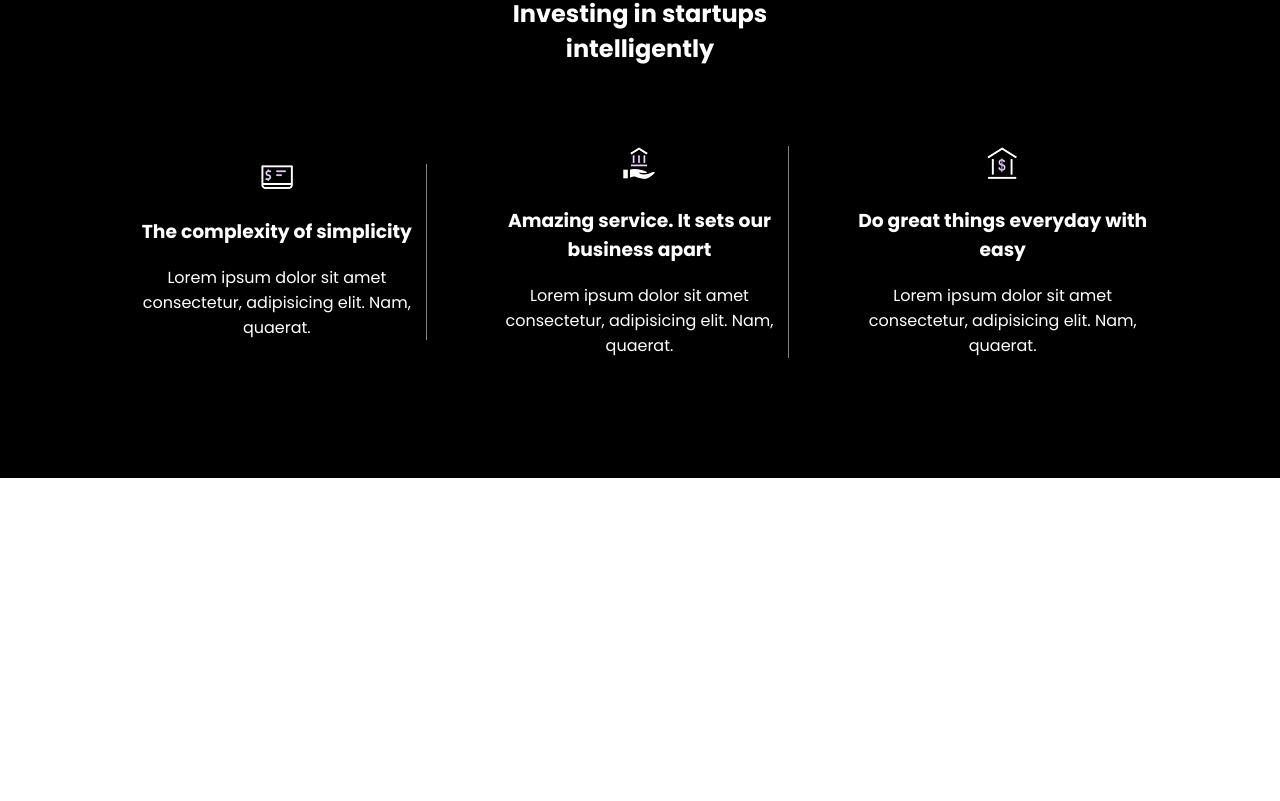
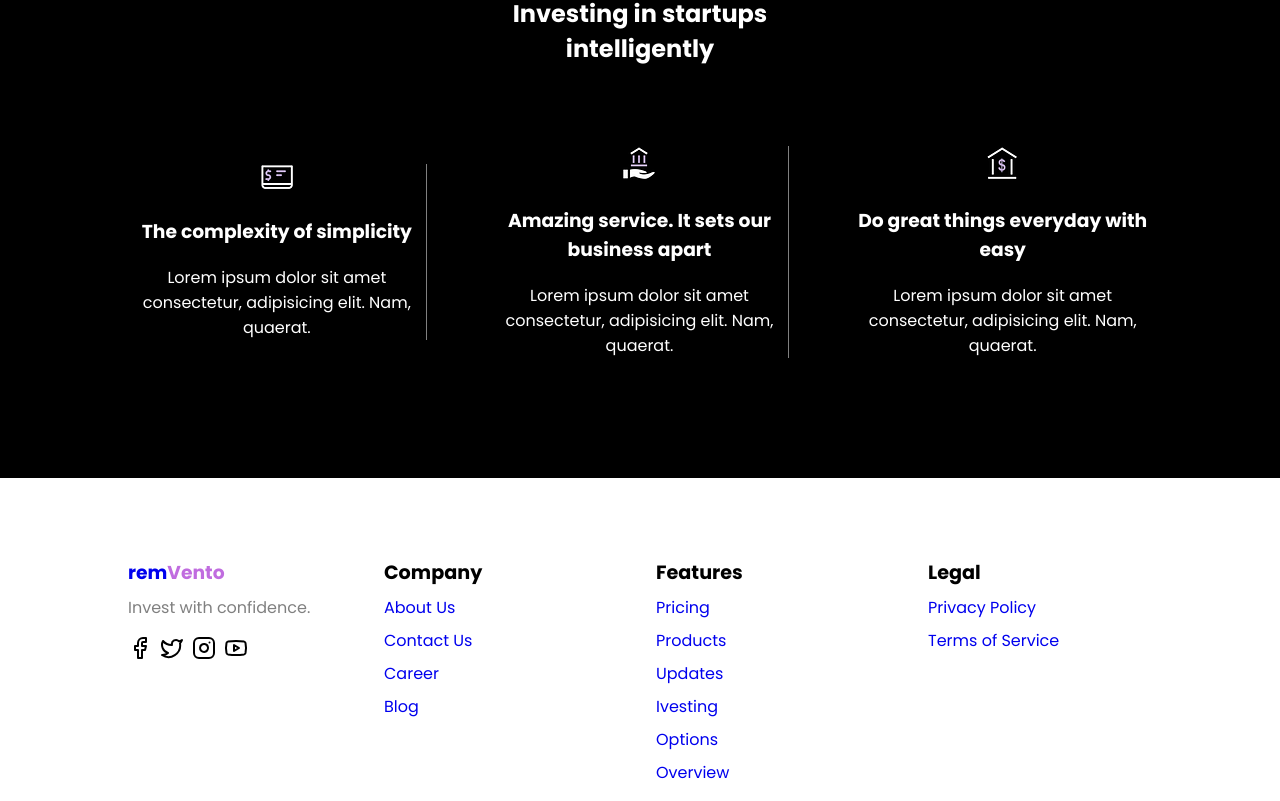
Before and after one commit to Remigit99/remsvento, a React (Vite) app in the folder Frontend/: page / in a window 1280 px wide. Shown: the part 2990-3791 px from the top of the page. Before the commit the page ends 3468 px from the top, so only its background shows below. Built offline with nearby package versions, Linux system fonts and the light colour scheme.

Commit message:
modify footer

```diff
--- a/Frontend/src/pages/Home.jsx
+++ b/Frontend/src/pages/Home.jsx
@@ -8,7 +8,7 @@ import icon2 from "../assets/icon2.png"
 import icon3 from "../assets/icon3.png"
 import "../../styles/homeStyle.css"
 import { Link } from "react-router-dom"
-import { ArrowRight, CheckCircle, Package } from "lucide-react"
+import { ArrowRight, CheckCircle, Package, Facebook, TwitterIcon, Instagram, Youtube } from "lucide-react"
 
 const Home = () => {
     return (
@@ -221,7 +221,7 @@ const Home = () => {
 
                             <article>
                                 <div className="icon">
-                                <img src={icon2} />
+                                    <img src={icon2} />
 
                                 </div>
                                 <h3>Amazing service. It sets our business apart</h3>
@@ -250,6 +250,57 @@ const Home = () => {
 
             </section>
 
+            <footer>
+                <div className="container footer__container">
+                    <div className="footer__container-left">
+                        <Link to="/" className="logo">
+                            <h3>rem<span>Vento</span></h3>
+                        </Link>
+
+                        <p>
+                            Invest with confidence.
+                        </p>
+
+                        <div className="footer__socials">
+                            <Facebook />
+                            <TwitterIcon />
+                            <Instagram />
+                            <Youtube />
+                        </div>
+                    </div>
+
+
+                    <div className="footer__container-right">
+
+                        <article>
+                            <h5>Company</h5>
+                            <Link to="/">About Us</Link>
+                            <Link to="/">Contact Us</Link>
+                            <Link to="/">Career</Link>
+                            <Link to="/">Blog</Link>
+                        </article>
+
+                        <article>
+                            <h5>Features</h5>
+                            <Link to="/">Pricing</Link>
+                            <Link to="/">Products</Link>
+                            <Link to="/">Updates</Link>
+                            <Link to="/">Ivesting</Link>
+                            <Link to="/">Options</Link>
+                            <Link to="/">Overview</Link>
+                        </article>
+
+                        <article>
+                            <h5>Legal</h5>
+                            <Link to="/">Privacy Policy</Link>
+                            <Link to="/">Terms of Service</Link>
+
+                        </article>
+
+                    </div>
+                </div>
+            </footer>
+
         </>
     )
 }
--- a/Frontend/styles/homeStyle.css
+++ b/Frontend/styles/homeStyle.css
@@ -211,3 +211,43 @@ width: 400px;
     .intel_main article:not(:last-child){
         border-right: 1px solid gray;
     }
+
+
+    /*===== Footer =====*/
+
+    footer{
+        padding: 5rem 0 1rem;
+    }
+
+    .footer__container{
+        display: grid;
+        grid-template-columns: 1fr 3fr;
+        /* place-items: center; */
+    }
+
+    .footer__container-left p{
+        margin: 0.5rem 0 1rem;
+        color: gray;
+    }
+
+    .footer__socials{
+        display: flex;
+        gap: 0.5rem;
+    }
+
+    .footer__container-right{
+        display: grid;
+        grid-template-columns: repeat(3, 1fr);
+        gap: 3rem;
+        /* place-items: center; */
+    }
+
+    .footer__container-right article{
+        display: flex;
+        flex-direction: column;
+        gap: 0.5rem;
+    }
+
+    .footer__container-right article h5{
+        font-size: 1.2rem;
+    }
```
